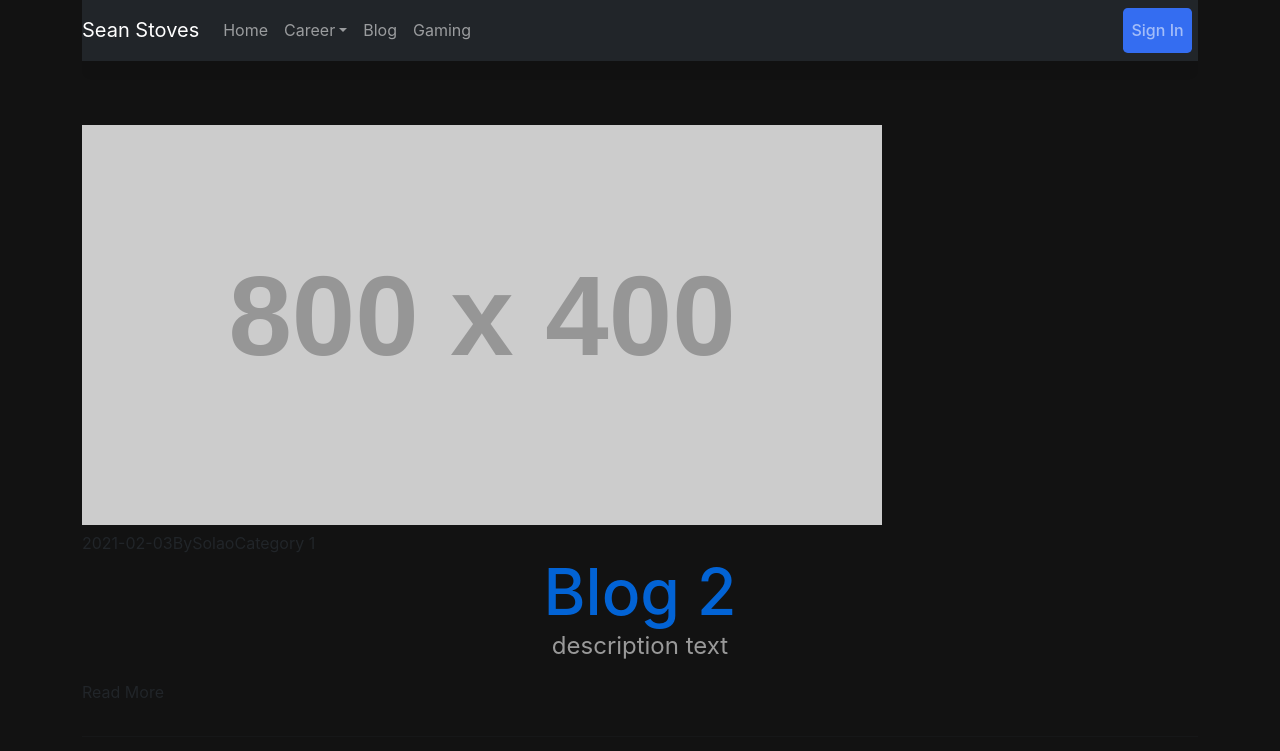
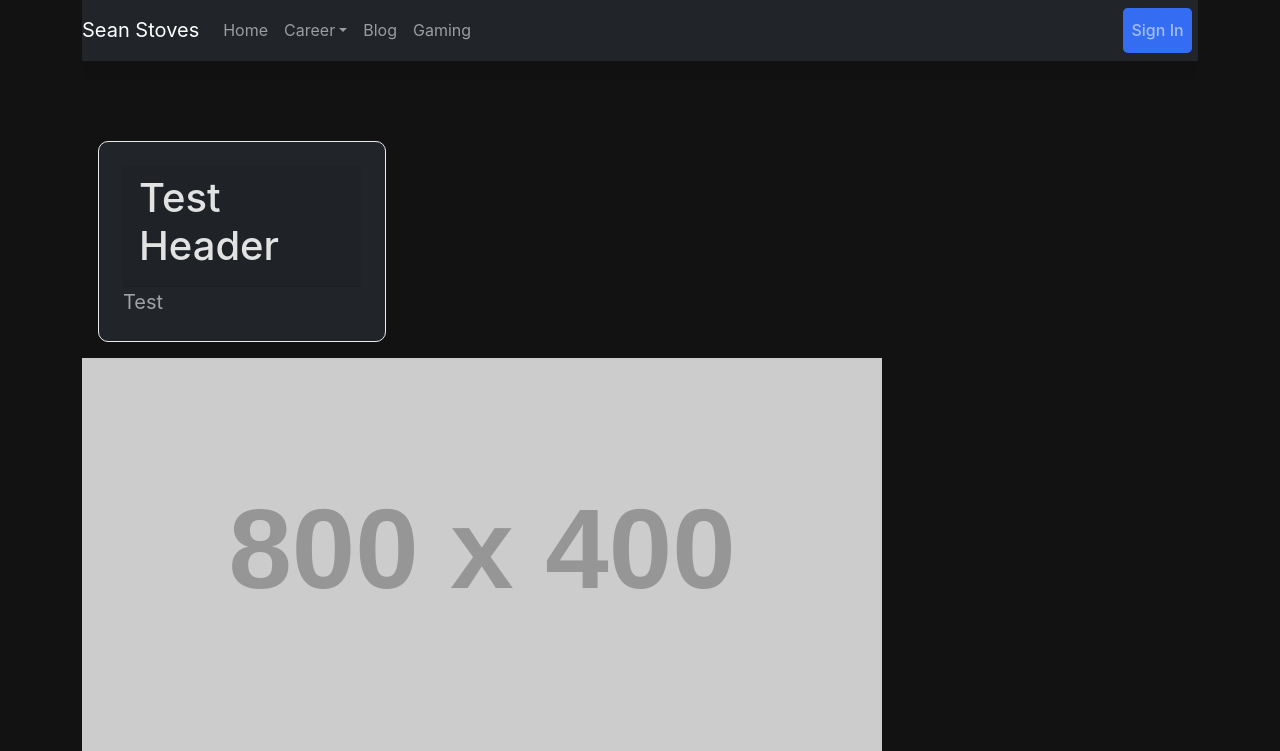
Before and after one commit to SeanStoves/seanstoves-web-frontend, a Next.js app: page /blog in a window 1280 px wide. Shown: the top 751 px of the page. Built offline with nearby package versions, Linux system fonts and the light colour scheme; no server answers.

Commit message:
Update Blog

```diff
--- a/pages/blog/index.js
+++ b/pages/blog/index.js
@@ -1,10 +1,19 @@
 import Layout from '../../components/design/layout'
 import Link from 'next/link';
 import Image from 'next/image';
+import { Card } from 'react-bootstrap'
+
 
 export default function Page () {
         return (
         <Layout>
+            <Card style={{ width: '18rem' }} variant="dark" bg="dark">
+                <Card.Header>
+                    <h1>Test Header</h1>
+                </Card.Header>
+                <p>Test</p>
+            </Card>
+
             <div className="content-block">
                 <div className="post-thubnail">
                     <Link href="/blog/read?id=1">
```
